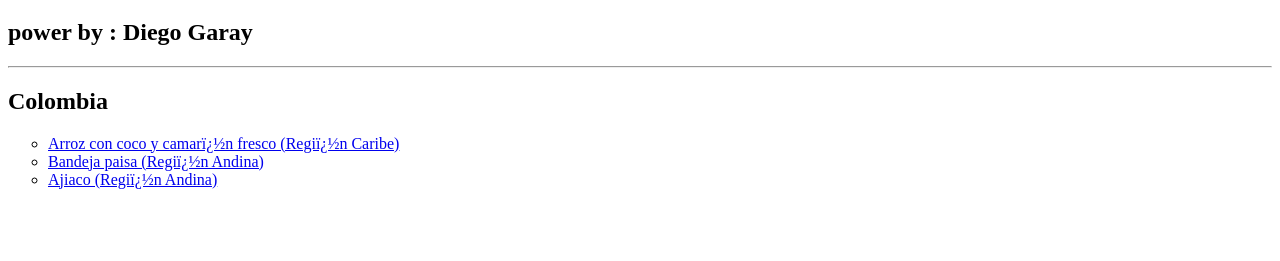
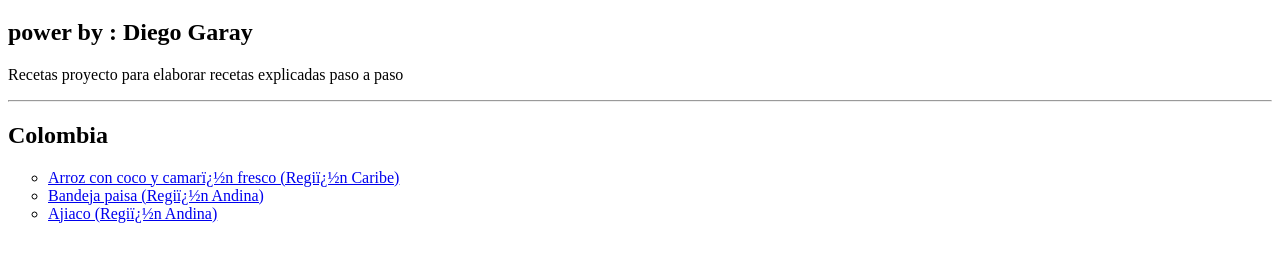
Before and after one commit to diegogarmej/recetario, a plain HTML site: page recetas/index.html in a window 1280 px wide. Shown: the part 257-518 px from the top of the page. Drawn offline with Linux system fonts and the light colour scheme.

Commit message:
commit from gzapaper2

```diff
--- a/recetas/index.html
+++ b/recetas/index.html
@@ -9,6 +9,7 @@
 </H1>
 <H1 ID="titulo1">Recetas de comida hispanoamericana</H1>
 <h2>power by : Diego Garay</h2>
+  <a>Recetas proyecto para elaborar recetas explicadas paso a paso</a>
 	<P><HR></HR>
 	</P>
 <H2>Colombia</H2>
```
